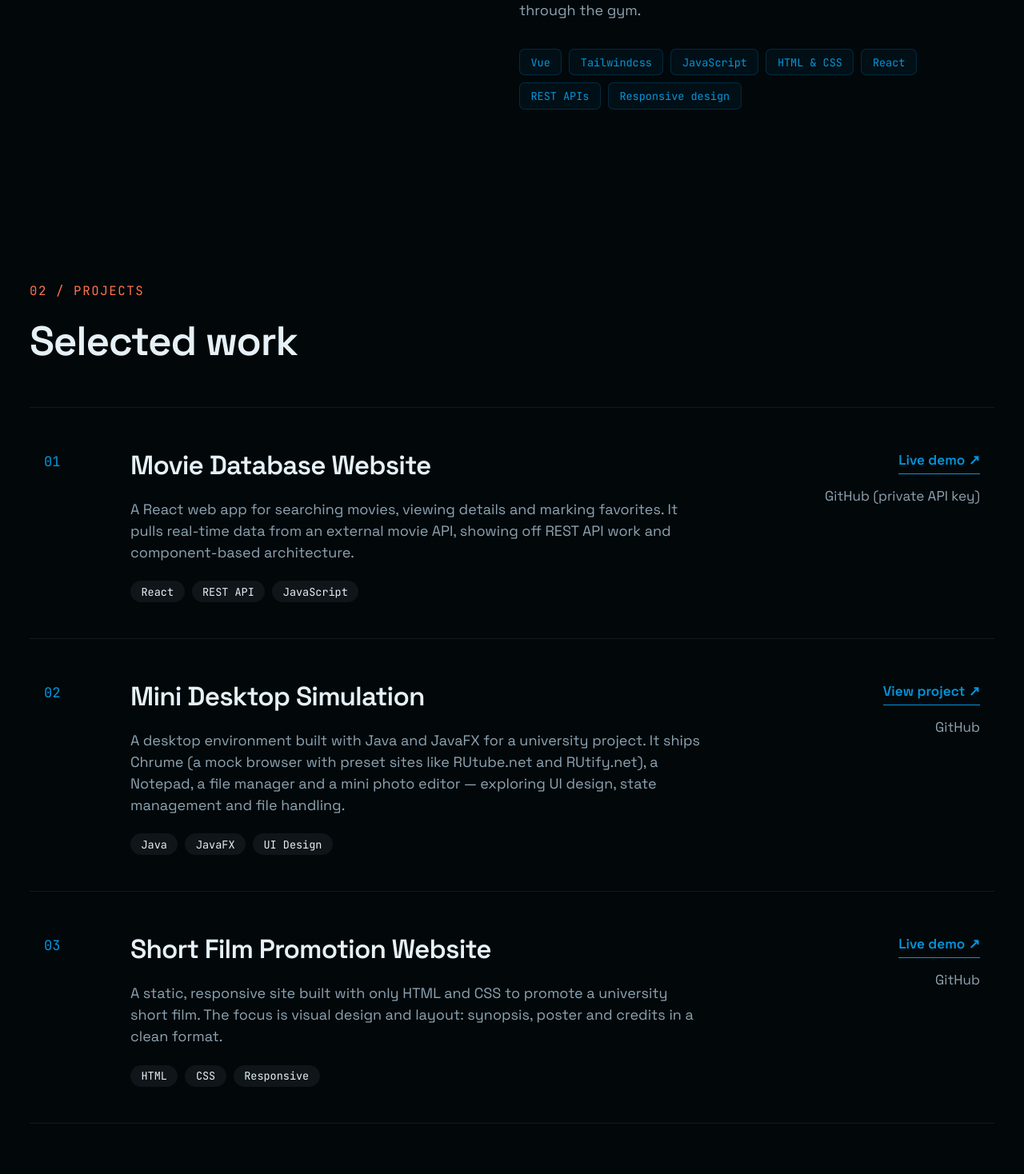
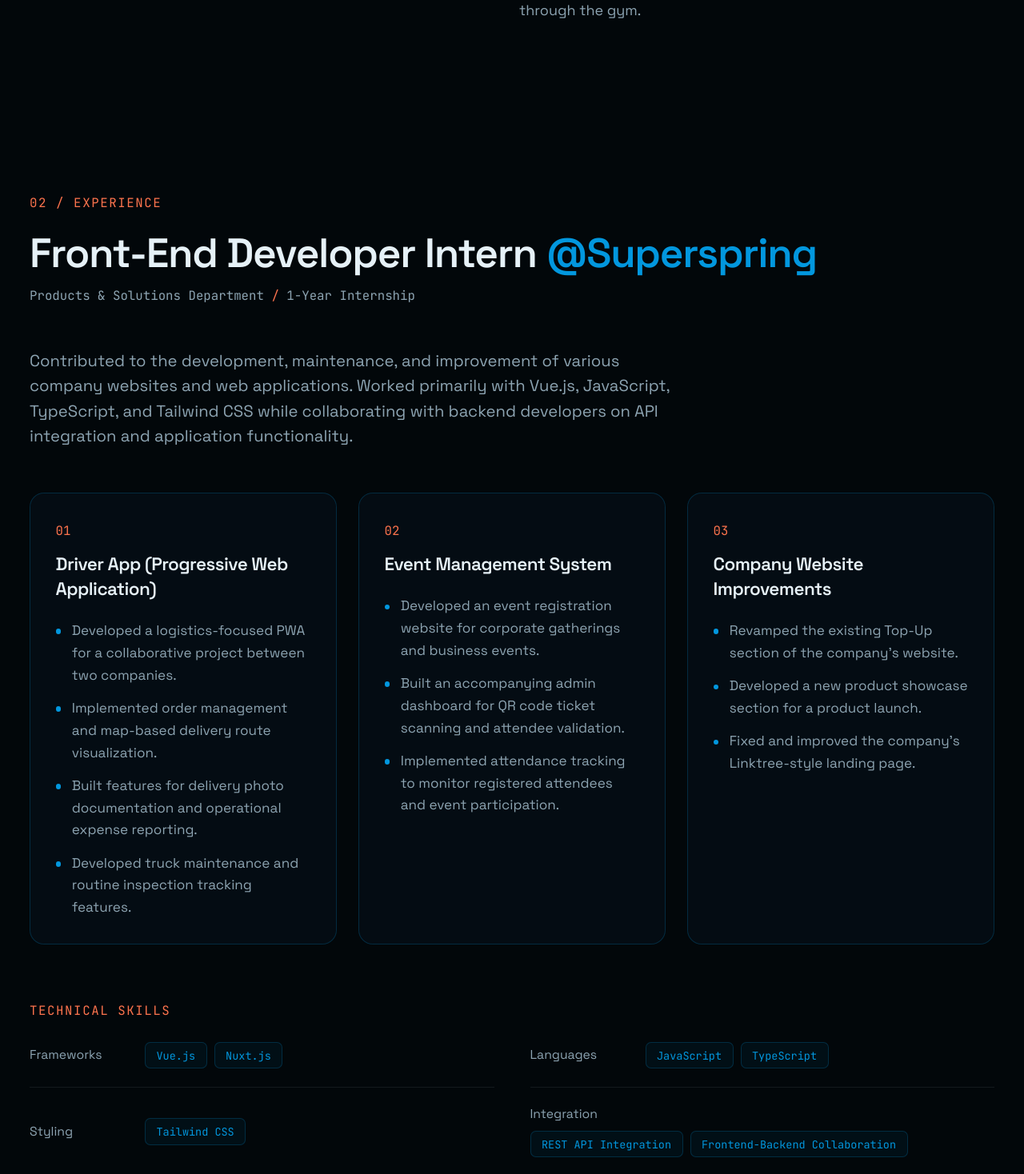
Before and after one commit to Joejooe/my-portfolio, a Vue app: page / in a window 1280 px wide. Shown: the part 1180-2648 px from the top of the page at 80% size. Built offline with nearby package versions, Linux system fonts and the light colour scheme.

Commit message:
feat: add experiences

```diff
--- a/src/App.vue
+++ b/src/App.vue
@@ -1,7 +1,7 @@
 <script setup lang="ts">
 import { onMounted, onUnmounted, ref } from 'vue'
 import type { Directive } from 'vue'
-import { links, projects, skills } from './data'
+import { internship, links, projects, skillGroups } from './data'
 import joePhoto from './assets/images/joe.jpeg'
 
 const scrolled = ref(false)
@@ -18,7 +18,6 @@ onMounted(() => {
 })
 onUnmounted(() => window.removeEventListener('scroll', onScroll))
 
-// Fade/slide elements in the first time they enter the viewport.
 const hidden = ['opacity-0', 'translate-y-6']
 const motion = ['transition-all', 'duration-700', 'ease-out', 'motion-reduce:transition-none']
 const vReveal: Directive<HTMLElement, number | undefined> = {
@@ -30,7 +29,6 @@ const vReveal: Directive<HTMLElement, number | undefined> = {
         if (!entry?.isIntersecting) return
         el.classList.remove(...hidden)
         io.disconnect()
-        // Drop the reveal transition afterwards so it can't interfere with hover effects.
         setTimeout(() => {
           el.classList.remove(...motion)
           el.style.transitionDelay = ''
@@ -70,9 +68,12 @@ const socialIcon = 'text-xl text-brand transition-colors group-hover:text-flame'
         <span>J</span><span class="mb-1 size-1.75 rounded-full bg-flame"></span>
       </a>
       <nav aria-label="Primary">
-        <ul class="m-0 flex list-none items-center gap-5 p-0 text-sm sm:gap-8">
+        <ul class="m-0 flex list-none items-center gap-4 p-0 text-sm sm:gap-8">
+          <li class="max-sm:hidden">
+            <a href="#about" class="text-muted no-underline transition-colors hover:text-fg">About</a>
+          </li>
           <li>
-            <a href="#about" class="text-muted no-underline transition-colors hover:text-fg">About</a>
+            <a href="#experience" class="text-muted no-underline transition-colors hover:text-fg">Experience</a>
           </li>
           <li>
             <a href="#projects" class="text-muted no-underline transition-colors hover:text-fg">Projects</a>
@@ -174,22 +175,67 @@ const socialIcon = 'text-xl text-brand transition-colors group-hover:text-flame'
             and contribute to meaningful projects. Outside of coding, I enjoy traveling and keeping
             a healthy lifestyle through the gym.
           </p>
-          <ul class="mt-3 flex list-none flex-wrap gap-2 p-0" aria-label="Skills">
-            <li
-              v-for="s in skills"
-              :key="s"
-              class="rounded-md border border-line bg-brand/6 px-3 py-1.5 font-mono text-xs text-brand"
-            >
-              {{ s }}
+        </div>
+      </div>
+    </section>
+
+    <!-- EXPERIENCE -->
+    <section id="experience" :class="[wrap, 'py-24']">
+      <p v-reveal :class="eyebrow">02 / Experience</p>
+      <div v-reveal class="mb-12 flex flex-wrap items-end justify-between gap-x-8 gap-y-3">
+        <h2 class="text-[clamp(1.9rem,4vw,3rem)] leading-[1.12] font-semibold tracking-tight">
+          {{ internship.role }}
+          <span class="text-brand">@{{ internship.company }}</span>
+        </h2>
+        <p class="font-mono text-sm text-muted">
+          {{ internship.department }} <span class="text-flame">/</span> {{ internship.duration }}
+        </p>
+      </div>
+      <p v-reveal class="max-w-180 text-lg text-muted">{{ internship.summary }}</p>
+
+      <div class="mt-12 grid gap-6 md:grid-cols-3">
+        <article
+          v-for="(h, i) in internship.highlights"
+          :key="h.title"
+          v-reveal="i * 80"
+          class="rounded-2xl border border-line bg-raise/60 p-7"
+        >
+          <span class="font-mono text-sm text-flame">{{ String(i + 1).padStart(2, '0') }}</span>
+          <h3 class="mt-3 mb-5 text-xl leading-snug font-semibold tracking-tight">{{ h.title }}</h3>
+          <ul class="m-0 grid list-none gap-3 p-0 text-[0.95rem] text-muted">
+            <li v-for="pt in h.points" :key="pt" class="flex gap-3">
+              <span class="mt-2.5 size-1.5 shrink-0 rounded-full bg-brand" aria-hidden="true"></span>
+              <span>{{ pt }}</span>
             </li>
           </ul>
-        </div>
+        </article>
+      </div>
+
+      <div v-reveal class="mt-16">
+        <h3 class="mb-6 font-mono text-sm tracking-widest text-flame uppercase">Technical skills</h3>
+        <dl class="m-0 grid gap-x-10 gap-y-5 md:grid-cols-2">
+          <div
+            v-for="g in skillGroups"
+            :key="g.label"
+            class="flex flex-wrap items-center gap-x-4 gap-y-2 border-b border-line-soft pb-5"
+          >
+            <dt class="w-28 shrink-0 text-sm text-muted">{{ g.label }}</dt>
+            <dd class="m-0 flex flex-wrap gap-2">
+              <span
+                v-for="s in g.items"
+                :key="s"
+                class="rounded-md border border-line bg-brand/6 px-3 py-1.5 font-mono text-xs text-brand"
+                >{{ s }}</span
+              >
+            </dd>
+          </div>
+        </dl>
       </div>
     </section>
 
     <!-- PROJECTS -->
     <section id="projects" :class="[wrap, 'py-24']">
-      <p v-reveal :class="eyebrow">02 / Projects</p>
+      <p v-reveal :class="eyebrow">03 / Projects</p>
       <h2
         v-reveal
         class="mb-12 text-[clamp(1.9rem,4vw,3rem)] leading-[1.12] font-semibold tracking-tight"
@@ -254,7 +300,7 @@ const socialIcon = 'text-xl text-brand transition-colors group-hover:text-flame'
     class="relative border-t border-line bg-[radial-gradient(ellipse_60%_80%_at_50%_120%,rgb(2_151_222/0.28),transparent_70%)] pt-28 pb-10 text-center"
   >
     <div :class="wrap">
-      <p v-reveal :class="eyebrow">03 / Contact</p>
+      <p v-reveal :class="eyebrow">04 / Contact</p>
       <h2 v-reveal class="text-[clamp(2.4rem,7vw,5rem)] leading-[1.12] font-semibold tracking-tighter">
         Let's build something <span class="text-flame">together.</span>
       </h2>
--- a/src/data.ts
+++ b/src/data.ts
@@ -42,4 +42,47 @@ export const links = {
   linkedin: 'https://www.linkedin.com/in/joe-abednego-273818383/',
 }
 
-export const skills = ['Vue', 'Tailwindcss', 'JavaScript', 'HTML & CSS', 'React', 'REST APIs', 'Responsive design']
+export const internship = {
+  role: 'Front-End Developer Intern',
+  company: 'Superspring',
+  department: 'Products & Solutions Department',
+  duration: '1-Year Internship',
+  summary:
+    'Contributed to the development, maintenance, and improvement of various company websites and web applications. Worked primarily with Vue.js, JavaScript, TypeScript, and Tailwind CSS while collaborating with backend developers on API integration and application functionality.',
+  highlights: [
+    {
+      title: 'Driver App (Progressive Web Application)',
+      points: [
+        'Developed a logistics-focused PWA for a collaborative project between two companies.',
+        'Implemented order management and map-based delivery route visualization.',
+        'Built features for delivery photo documentation and operational expense reporting.',
+        'Developed truck maintenance and routine inspection tracking features.',
+      ],
+    },
+    {
+      title: 'Event Management System',
+      points: [
+        'Developed an event registration website for corporate gatherings and business events.',
+        'Built an accompanying admin dashboard for QR code ticket scanning and attendee validation.',
+        'Implemented attendance tracking to monitor registered attendees and event participation.',
+      ],
+    },
+    {
+      title: 'Company Website Improvements',
+      points: [
+        "Revamped the existing Top-Up section of the company's website.",
+        'Developed a new product showcase section for a product launch.',
+        "Fixed and improved the company's Linktree-style landing page.",
+      ],
+    },
+  ],
+}
+
+export const skillGroups = [
+  { label: 'Frameworks', items: ['Vue.js', 'Nuxt.js'] },
+  { label: 'Languages', items: ['JavaScript', 'TypeScript'] },
+  { label: 'Styling', items: ['Tailwind CSS'] },
+  { label: 'Integration', items: ['REST API Integration', 'Frontend-Backend Collaboration'] },
+  { label: 'Development', items: ['Progressive Web Apps (PWA)', 'Responsive Web Design'] },
+  { label: 'Tools', items: ['Git', 'Bun', 'Vite'] },
+]
```
